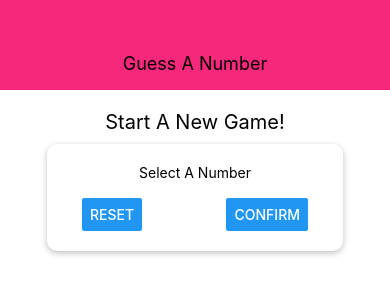
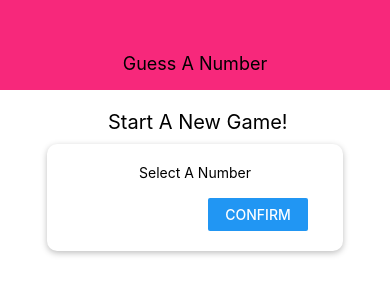
Before and after one commit to leongwenxuan/shopapp, a React Native app: screen / in a window 390 px wide. Shown: the top 300 px of the page. Built offline with nearby package versions, Linux system fonts and the light colour scheme.

Commit message:
new card.js and btn styles

```diff
--- /dev/null
+++ b/components/card.js
@@ -0,0 +1,24 @@
+import React from 'react';
+import { View, StyleSheet } from 'react-native';
+
+const Card = props => {
+    return (
+        <View style={{ ...styles.card, ...props.style }}>{props.children}</View>
+    );
+};
+
+const styles = StyleSheet.create({
+    card: {
+        shadowColor: 'black',
+        shadowOffset: { width: 0, height: 2},
+        shadowRadius: 6,
+        shadowOpacity: 0.26,
+        backgroundColor: 'white',
+        elevation: 5,
+        backgroundColor: 'white',
+        padding: 20,
+        borderRadius: 10,
+    },
+})
+
+export default Card;
--- a/screens/StartGameScreen.js
+++ b/screens/StartGameScreen.js
@@ -1,18 +1,20 @@
 import React from 'react';
 import { View , Text, StyleSheet, Button, TextInput } from 'react-native';
+
+import Card from '../components/card';
 
 const StartGameScreen = props => {
     return (
         <View style={styles.screen}>
-            <Text style={styles.title}>Start A New Game!</Text>
-            <View style={styles.inputContainer}>
+            <Text style={styles.title}> Start A New Game!</Text>
+                <Card style={styles.inputContainer}>
                 <Text>Select A Number</Text>
                 <TextInput />
                 <View style={styles.buttonContainer}>
-                    <Button title="Reset" onPress={() => {}}/>
-                    <Button title="Confirm" onPress={() => {}}/>
+                    <View style={styles.button}><Button title="Reset" onPress={() => {}} color/></View>
+                    <View style={styles.button}><Button title="Confirm" onPress={() => {}}/></View>
                 </View>
-            </View>
+                </Card>
         </View>
     );
 };
@@ -30,23 +32,20 @@
     inputContainer: {
         width: 300,
         maxWidth: '80%',
-        alignItems: 'center',
-        shadowColor: 'black',
-        shadowOffset: { width: 0, height: 2},
-        shadowRadius: 6,
-        shadowOpacity: 0.26,
-        backgroundColor: 'white',
-        elevation: 5,
-        backgroundColor: 'white',
-        padding: 20,
-        borderRadius: 10,
+        alignItems: 'center'
     },
     buttonContainer: {
         flexDirection: 'row',
         width: '100%',
         justifyContent: 'space-between',
         paddingHorizontal: 15,
+    },
+    button: {
+        width: 100,
+
+
     }
+
 });
 
 export default StartGameScreen
```
